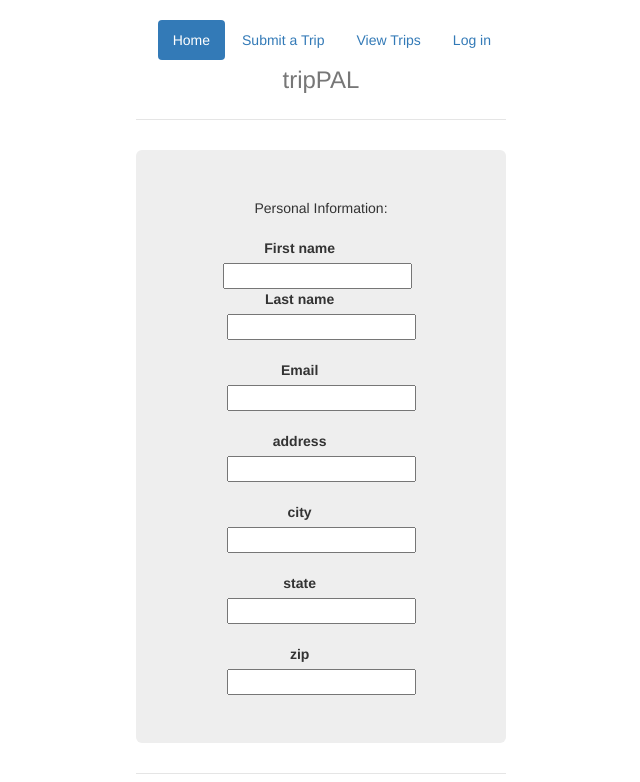
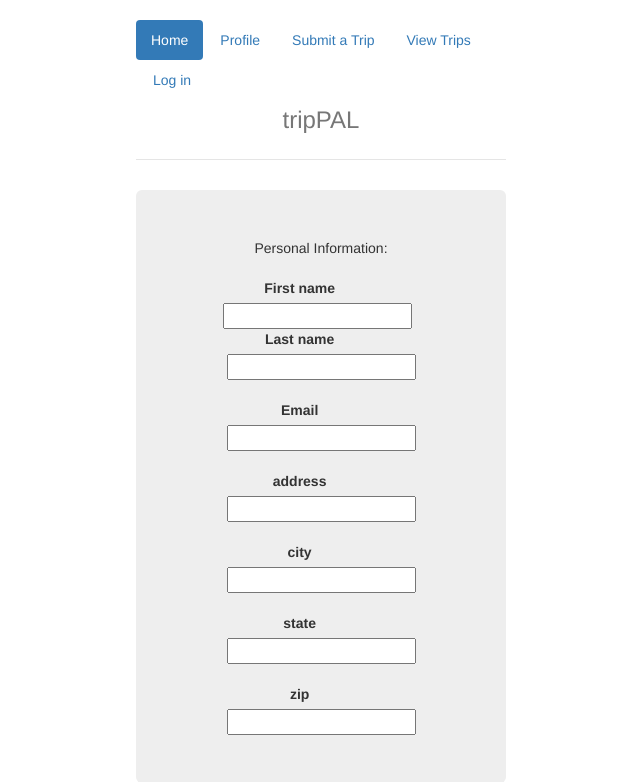
Before and after one commit to dpm25/tripPAL-pure, a Python web app: template templates/profile.html in a window 1280 px wide. Shown: the top 782 px of the page, without its empty margins (319-959 px from the left). Run offline with Jinja, Linux system fonts and the light colour scheme; the template is opened without the code that fills it, so the values that code supplies are empty; some libraries are stand-ins or nearby versions.

Commit message:
Added Profile tab

```diff
--- a/templates/base_template/base.html
+++ b/templates/base_template/base.html
@@ -16,6 +16,9 @@
         <ul class="nav nav-pills pull-right">
           <li class="active" >
             <a href="/"> Home </a>
+          </li>
+          <li>
+            <a href="/profile"> Profile </a>
           </li>
           <li>
             <a href="/makePost">Submit a Trip</a>
```
